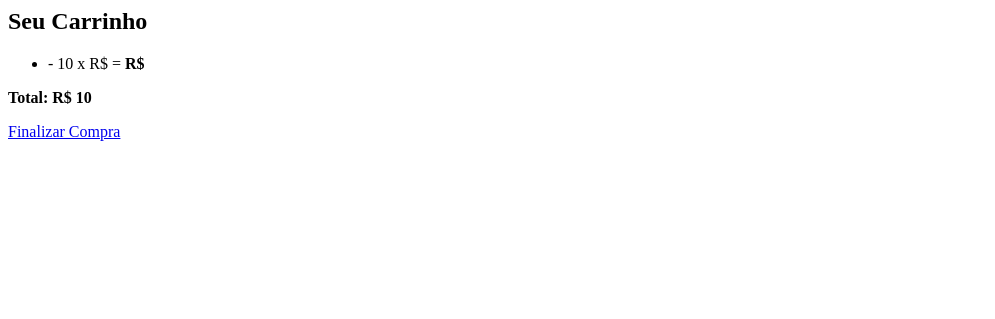
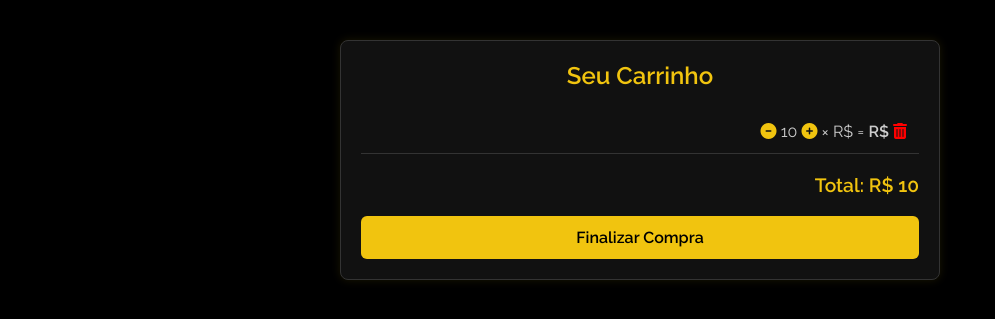
Before and after one commit to Guithentges/Aura, a Django app: template aura/auraapp/templates/auraapp/carrinho.html in a window 1280 px wide. Shown: the top 319 px of the page, without its empty margins (0-995 px from the left). Run offline with Django 5.2, Linux system fonts and the light colour scheme; data comes from the database, SQL or seed files in the repository; both versions use the stored data as it was after the commit; tables that the repository leaves empty hold one stand-in row (values such as "Sample post"); the template is opened without the code that fills it: values that come from a table or form of the project are taken from there, most other values are stand-ins (such as "Sample title", 1, 10 or a date in 2020).

Commit message:
estilo e funcionalidades do carrinho

```diff
--- a/aura/auraapp/templates/auraapp/carrinho.html
+++ b/aura/auraapp/templates/auraapp/carrinho.html
@@ -1,16 +1,114 @@
+<link rel="preconnect" href="https://fonts.googleapis.com">
+<link rel="preconnect" href="https://fonts.gstatic.com" crossorigin>
+<link href="https://fonts.googleapis.com/css2?family=Raleway:wght@400;600&display=swap" rel="stylesheet">
+<link rel="stylesheet" href="https://cdnjs.cloudflare.com/ajax/libs/font-awesome/6.5.0/css/all.min.css">
+<title>Aura</title>
+
+<div class="carrinho-container">
     <h2>Seu Carrinho</h2>
+
     {% if itens %}
-    <ul>
+        <ul class="carrinho-itens">
     {% for item in itens %}
         <li>
-                <strong>{{ item.produto.nome }}</strong> -
-                {{ item.quantidade }} x R$ {{ item.produto.preco }} =
+            <span class="nome">{{ item.produto.nome }}</span>
+            <span class="detalhes">
+                <a href="{% url 'diminuir_quantidade' item.id %}" style="color:#f1c40f"><i class="fas fa-minus-circle"></i></a>
+                {{ item.quantidade }}
+                <a href="{% url 'aumentar_quantidade' item.id %}" style="color:#f1c40f"><i class="fas fa-plus-circle"></i></a>
+                × R$ {{ item.produto.preco }} =
                 <strong>R$ {{ item.subtotal }}</strong>
+                <a href="{% url 'remover_item' item.id %}" style="color:red;"><i class="fas fa-trash-alt"></i></a>
+            </span>
         </li>
     {% endfor %}
 </ul>
-    <p><strong>Total: R$ {{ total }}</strong></p>
-    <a href="#">Finalizar Compra</a>
+
+
+        <p class="total"><strong>Total: R$ {{ total }}</strong></p>
+        <a class="finalizar-btn" href="#">Finalizar Compra</a>
     {% else %}
-    <p>Seu carrinho está vazio.</p>
+        <p class="vazio">Seu carrinho está vazio.</p>
     {% endif %}
+</div>
+
+<style>
+    * {
+        box-sizing: border-box;
+        margin: 0;
+        padding: 0;
+    }
+    a{
+        text-decoration: none;
+    }
+
+    body {
+        background-color: #000;
+        color: #fff;
+        font-family: 'Raleway', sans-serif;
+    }
+
+    .carrinho-container {
+        max-width: 600px;
+        margin: 40px auto;
+        padding: 20px;
+        border: 1px solid #333;
+        border-radius: 8px;
+        background-color: #111;
+        box-shadow: 0 0 10px rgba(255, 215, 0, 0.1);
+    }
+
+    h2 {
+        text-align: center;
+        margin-bottom: 20px;
+        color: #f1c40f;
+    }
+
+    .carrinho-itens {
+        list-style: none;
+        padding: 0;
+        margin-bottom: 20px;
+    }
+
+    .carrinho-itens li {
+        padding: 12px;
+        border-bottom: 1px solid #333;
+        display: flex;
+        justify-content: space-between;
+    }
+
+    .nome {
+        font-weight: 600;
+    }
+
+    .detalhes {
+        color: #ccc;
+    }
+
+    .total {
+        text-align: right;
+        font-size: 1.2rem;
+        margin-bottom: 20px;
+        color: #f1c40f;
+    }
+
+    .finalizar-btn {
+        display: block;
+        text-align: center;
+        padding: 12px;
+        background-color: #f1c40f;
+        color: #000;
+        font-weight: bold;
+        border-radius: 6px;
+        transition: 0.3s;
+    }
+
+    .finalizar-btn:hover {
+        background-color: #e0b800;
+    }
+
+    .vazio {
+        text-align: center;
+        color: #aaa;
+    }
+</style>
--- a/aura/auraapp/urls.py
+++ b/aura/auraapp/urls.py
@@ -8,5 +8,9 @@
     #path('/category/<categoria_id>', views.category, name='categoria')
     path('carrinho/', views.ver_carrinho, name='ver_carrinho'),
     path('carrinho/adicionar/<int:produto_id>/', views.adicionar_ao_carrinho, name='adicionar_ao_carrinho'),
+    path('carrinho/aumentar/<int:pedido_id>/', views.aumentar_quantidade, name='aumentar_quantidade'),
+    path('carrinho/diminuir/<int:pedido_id>/', views.diminuir_quantidade, name='diminuir_quantidade'),
+    path('carrinho/remover/<int:pedido_id>/', views.remover_item, name='remover_item'),
     path('login/', views.login_view, name='login'),
+    path('logout/', views.logout_view, name='logout'),
 ]
```
Also changed, not shown: aura/auraapp/templates/auraapp/index.html (+59 -9 lines), aura/auraapp/views.py (+29 -2 lines), aura/db.sqlite3. Lines whose indentation alone changed are shown as unchanged.
